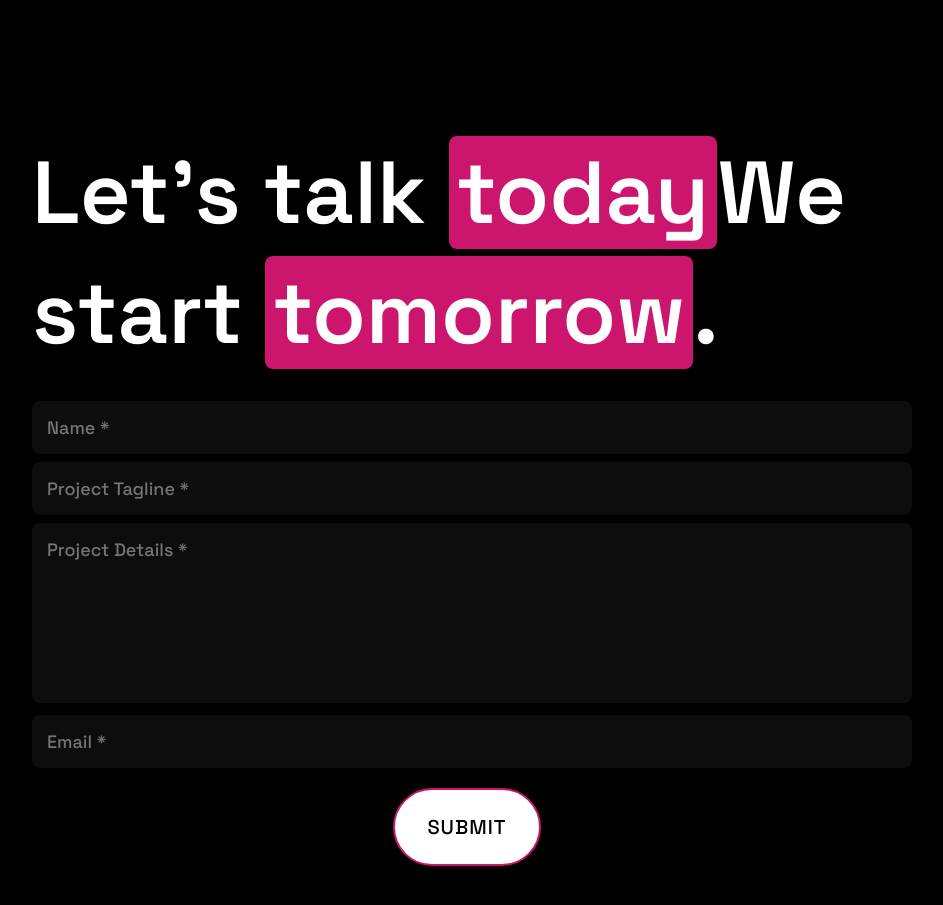
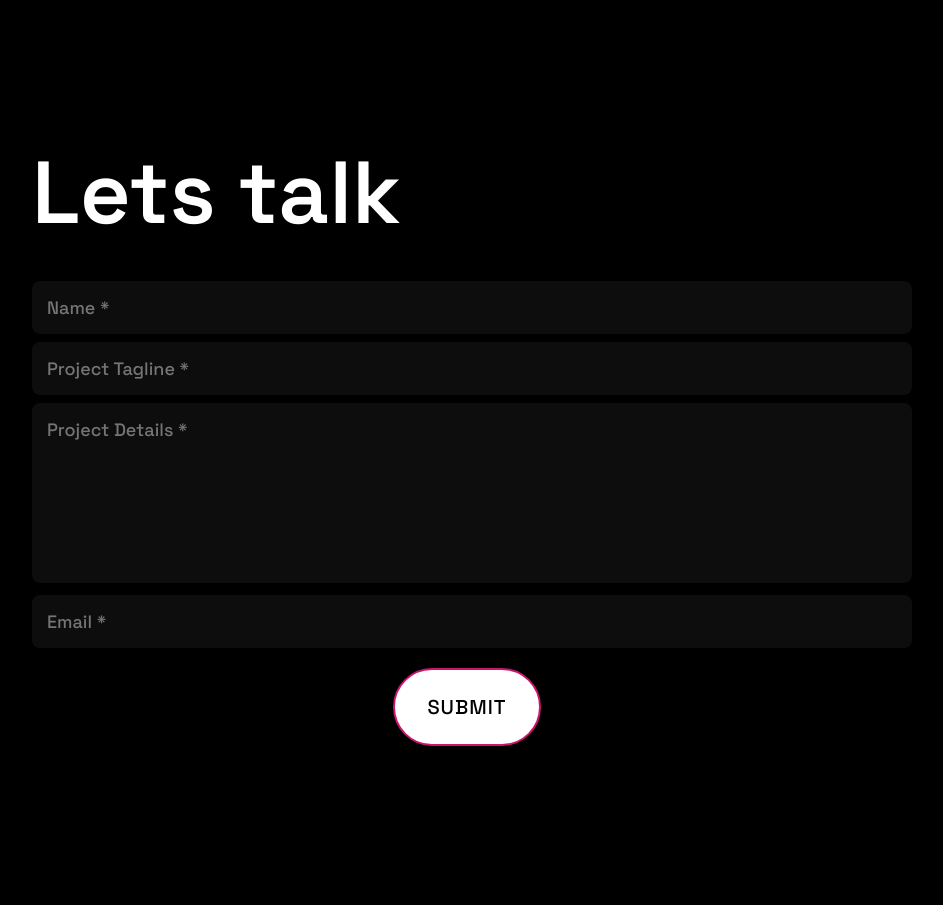
Before and after one commit to bundlebuild/shakemotions-website, a Next.js app: page / in a window 1280 px wide. Shown: the part 5220-6125 px from the top of the page, without its empty margins (183-1126 px from the left). After the commit the page ends 6066 px from the top, so only its background shows below. Built offline with nearby package versions, Linux system fonts and the light colour scheme; a web font is replaced by a local one.

Commit message:
Contact updated -v2

```diff
--- a/app/components/Contact/index.tsx
+++ b/app/components/Contact/index.tsx
@@ -8,8 +8,7 @@ const Contact: React.FC = () => {
   return (
     <div className="contact-section">
       <FadeUp className="contact-heading">
-        Let's talk <span className="highlighted">today</span>
-        We start <span className="highlighted">tomorrow</span>.
+        Lets talk
       </FadeUp>
       <div className="contact-form">
         <div className="contact-form-input">
```
